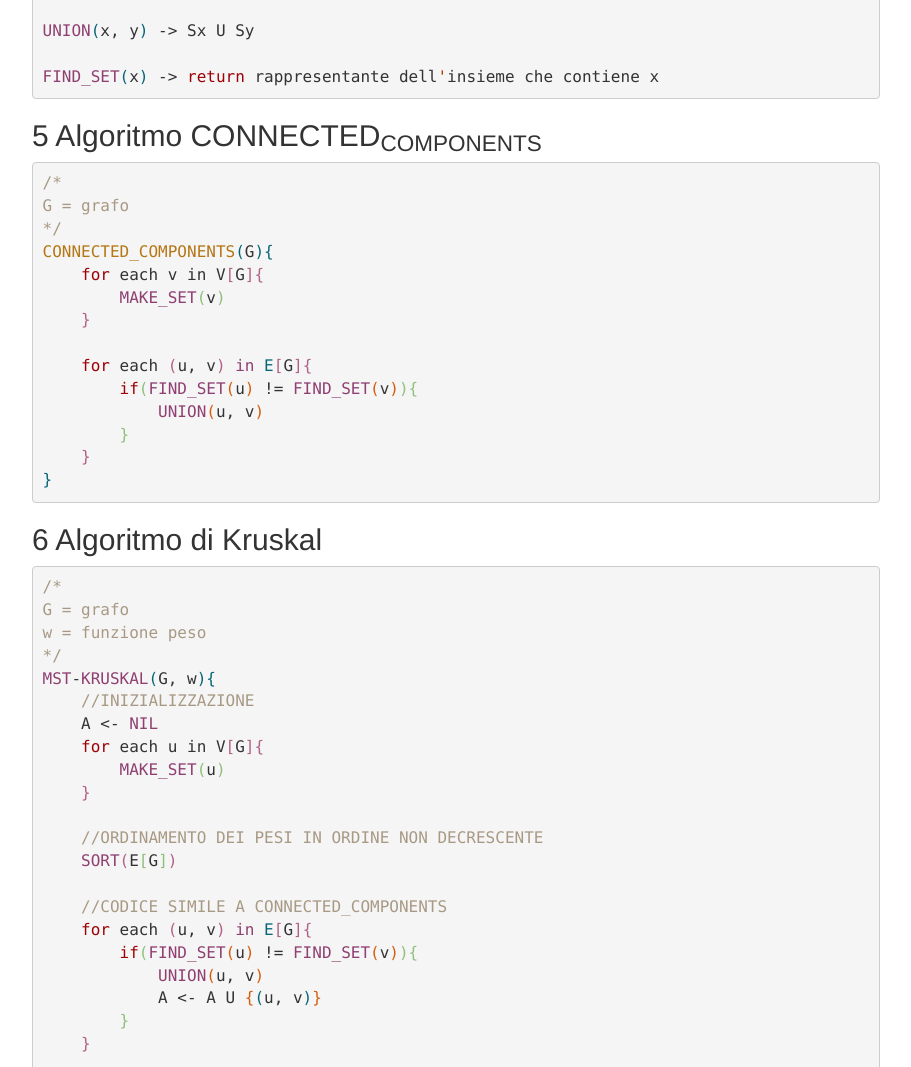
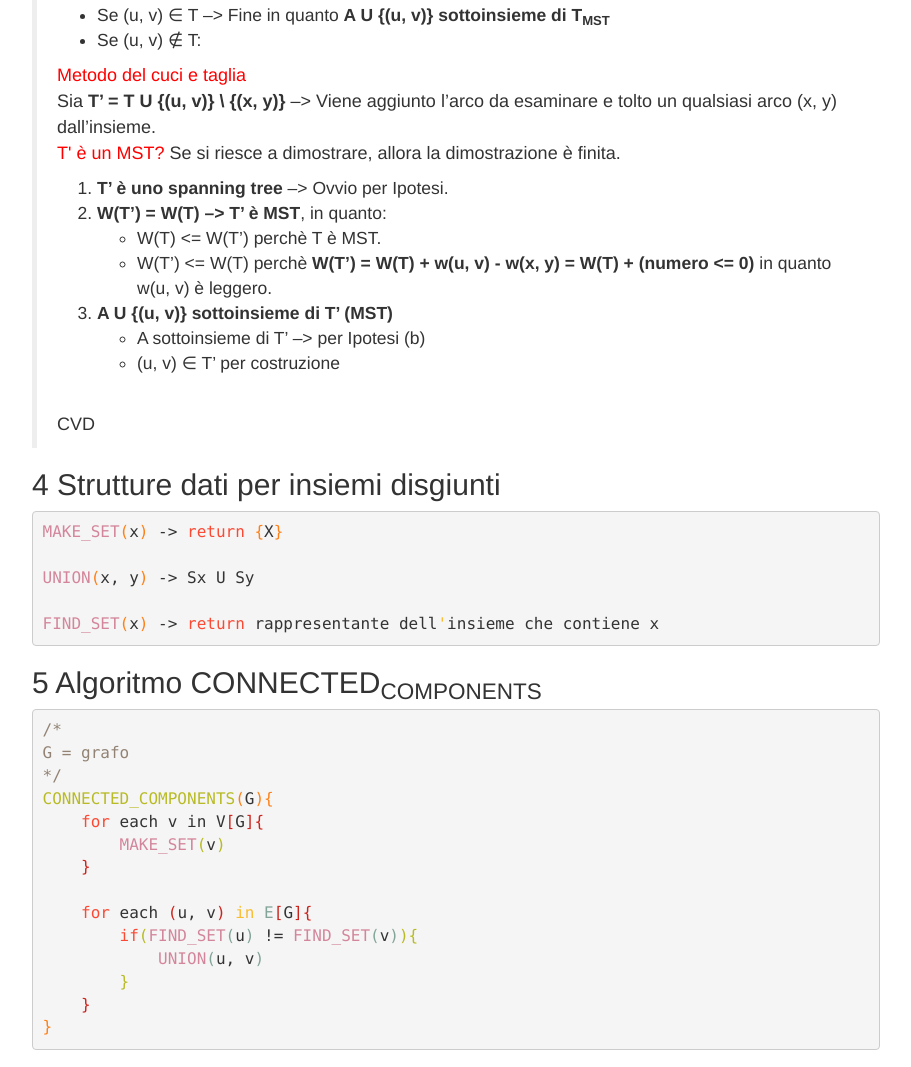
Before and after one commit to Visco01/visco01.github.io, a plain HTML site: page docs/kruskal.html in a window 1280 px wide. Shown: the part 978-2045 px from the top of the page, without its empty margins (38-949 px from the left). Drawn offline with nearby package versions, Linux system fonts and the light colour scheme; some packages are replaced by stand-ins of ours.

Commit message:
added MST demonstration

```diff
--- a/docs/kruskal.html
+++ b/docs/kruskal.html
@@ -2,7 +2,7 @@
 <html lang="en">
 <head>
 <title>MST e Algoritmo di Kruskal</title>
-<!-- 2022-05-08 Sun 12:22 -->
+<!-- 2022-05-18 Wed 21:49 -->
 <meta charset="utf-8">
 <meta name="viewport" content="width=device-width, initial-scale=1">
 <meta name="generator" content="Org-mode">
@@ -189,6 +189,32 @@ $(function() {
     $('.bs-docs-sidebar').affix();
 });
 </script>
+
+<script type="text/x-mathjax-config">
+MathJax.Hub.Config({
+  displayAlign: "center",
+  displayIndent: "2em",
+  messageStyle: "none",
+  "HTML-CSS": {
+    scale: 100,
+    styles: {
+      ".MathJax_Display": {
+        "font-size": "100%"
+      }
+    }
+  },
+  "SVG": {
+    scale: 100,
+    styles: {
+      ".MathJax_SVG_Display": {
+        "font-size": "100%",
+        "margin-left": "-2.281em"
+      }
+    }
+  }
+});
+</script>
+<script src="https://cdn.mathjax.org/mathjax/latest/MathJax.js?config=TeX-AMS_SVG"></script>
 </head>
 <body>
 <div id="content" class="container">
@@ -227,20 +253,20 @@ Uno Spanning Tree è uno MST se il peso del suddetto albero è minimo tra tutti
 <div class="outline-text-2" id="text-2">
 <div class="org-src-container">
 
-<pre class="src src-cpp"><span style="color: #a89984;">/*</span>
-<span style="color: #a89984;">G = grafo</span>
-<span style="color: #a89984;">w = funzione peso</span>
-<span style="color: #a89984;">*/</span>
-<span style="color: #8f3f71;">GENERIC</span>-<span style="color: #8f3f71;">MST</span><span style="color: #076678;">(</span>G, w<span style="color: #076678;">){</span>
-    A &lt;- <span style="color: #8f3f71;">NIL</span>
+<pre class="src src-cpp"><span style="color: #928374;">/*</span>
+<span style="color: #928374;">G = grafo</span>
+<span style="color: #928374;">w = funzione peso</span>
+<span style="color: #928374;">*/</span>
+<span style="color: #d3869b;">GENERIC</span>-<span style="color: #d3869b;">MST</span><span style="color: #fe8019;">(</span>G, w<span style="color: #fe8019;">){</span>
+    A &lt;- <span style="color: #d3869b;">NIL</span>
 
-    <span style="color: #9d0006;">while</span><span style="color: #b16286;">(</span>|A| &lt; |V| - <span style="color: #8f3f71; font-weight: bold;">1</span><span style="color: #b16286;">){</span>
-        Trova un arco sicuro <span style="color: #8f3f71;">per</span> <span style="color: #076678;">A</span> <span style="color: #8ec07c;">(</span>u, v<span style="color: #8ec07c;">)</span>
-        A &lt;- A U <span style="color: #8ec07c;">{</span><span style="color: #d65d0e;">(</span>u, v<span style="color: #d65d0e;">)</span><span style="color: #8ec07c;">}</span>
-    <span style="color: #b16286;">}</span>
+    <span style="color: #fb4934;">while</span><span style="color: #cc241d;">(</span>|A| &lt; |V| - <span style="color: #d3869b; font-weight: bold;">1</span><span style="color: #cc241d;">){</span>
+        Trova un arco sicuro <span style="color: #fabd2f;">per</span> <span style="color: #83a598;">A</span> <span style="color: #b8bb26;">(</span>u, v<span style="color: #b8bb26;">)</span>
+        A &lt;- A U <span style="color: #b8bb26;">{</span><span style="color: #83a598;">(</span>u, v<span style="color: #83a598;">)</span><span style="color: #b8bb26;">}</span>
+    <span style="color: #cc241d;">}</span>
 
-    <span style="color: #9d0006;">return</span> A
-<span style="color: #076678;">}</span>
+    <span style="color: #fb4934;">return</span> A
+<span style="color: #fe8019;">}</span>
 </pre>
 </div>
 </div>
@@ -252,13 +278,15 @@ Uno Spanning Tree è uno MST se il peso del suddetto albero è minimo tra tutti
 <div class="outline-text-2" id="text-3">
 <blockquote>
 <p>
+<font color="red"> Enunciato</font>
+<br>
 Sia G = (V, E, w) un grafo non orientato, pesato e connesso.
 Siano:
 </p>
 <ol class="org-ol">
 <li>A sottoinsieme di E contenuto in qualche MST
 </li>
-<li>(S, V-s) taglio rispetto ad A (nessuno degli archi di A attraversa il taglio)
+<li>(S, V\s) taglio rispetto ad A (nessuno degli archi di A attraversa il taglio)
 </li>
 <li>(u, v) ∈ E è un arco leggero che attraversa il taglio
 </li>
@@ -268,6 +296,51 @@ Siano:
 <b>Allora, l&rsquo;arco (u, v) è sicuro per A.</b>
 <br>
 A U {(u, v)} è contenuto in qualche MST.
+<br>
+<br>
+<font color="red"> Dimostrazione</font>
+<br>
+Sia T sottoinsieme di E un MST che contenga A.
+<br>
+</p>
+<ul class="org-ul">
+<li>Se (u, v) ∈ T &#x2013;&gt; Fine in quanto <b>A U {(u, v)} sottoinsieme di T<sub>MST</sub></b>
+</li>
+<li>Se (u, v) ∉ T:
+</li>
+</ul>
+
+<p>
+<font color="red"> Metodo del cuci e taglia</font>
+<br>
+Sia <b>T&rsquo; = T U {(u, v)} \ {(x, y)}</b> &#x2013;&gt; Viene aggiunto l&rsquo;arco da esaminare e tolto un qualsiasi arco (x, y) dall&rsquo;insieme.
+<br>
+<font color="red"> T' è un MST?</font> Se si riesce a dimostrare, allora la dimostrazione è finita.
+<br>
+</p>
+<ol class="org-ol">
+<li><b>T&rsquo; è uno spanning tree</b> &#x2013;&gt; Ovvio per Ipotesi.
+</li>
+<li><b>W(T&rsquo;) = W(T) &#x2013;&gt; T&rsquo; è MST</b>, in quanto:
+<ul class="org-ul">
+<li>W(T) &lt;= W(T&rsquo;) perchè T è MST.
+</li>
+<li>W(T&rsquo;) &lt;= W(T) perchè <b>W(T&rsquo;) = W(T) + w(u, v) - w(x, y) = W(T) + (numero &lt;= 0)</b> in quanto w(u, v) è leggero.
+</li>
+</ul>
+</li>
+<li><b>A U {(u, v)} sottoinsieme di T&rsquo; (MST)</b>
+<ul class="org-ul">
+<li>A sottoinsieme di T&rsquo; &#x2013;&gt; per Ipotesi (b)
+</li>
+<li>(u, v) ∈ T&rsquo; per costruzione
+</li>
+</ul>
+</li>
+</ol>
+<p>
+<br>
+CVD
 </p>
 </blockquote>
 </div>
@@ -279,11 +352,11 @@ A U {(u, v)} è contenuto in qualche MST.
 <div class="outline-text-2" id="text-4">
 <div class="org-src-container">
 
-<pre class="src src-cpp"><span style="color: #8f3f71;">MAKE_SET</span><span style="color: #076678;">(</span>x<span style="color: #076678;">)</span> -&gt; <span style="color: #9d0006;">return</span> <span style="color: #076678;">{</span>X<span style="color: #076678;">}</span>
+<pre class="src src-cpp"><span style="color: #d3869b;">MAKE_SET</span><span style="color: #fe8019;">(</span>x<span style="color: #fe8019;">)</span> -&gt; <span style="color: #fb4934;">return</span> <span style="color: #fe8019;">{</span>X<span style="color: #fe8019;">}</span>
 
-<span style="color: #8f3f71;">UNION</span><span style="color: #076678;">(</span>x, y<span style="color: #076678;">)</span> -&gt; Sx U Sy
+<span style="color: #d3869b;">UNION</span><span style="color: #fe8019;">(</span>x, y<span style="color: #fe8019;">)</span> -&gt; Sx U Sy
 
-<span style="color: #8f3f71;">FIND_SET</span><span style="color: #076678;">(</span>x<span style="color: #076678;">)</span> -&gt; <span style="color: #9d0006;">return</span> rappresentante dell<span style="color: #af3a03;">'</span>insieme che contiene x
+<span style="color: #d3869b;">FIND_SET</span><span style="color: #fe8019;">(</span>x<span style="color: #fe8019;">)</span> -&gt; <span style="color: #fb4934;">return</span> rappresentante dell<span style="color: #fabd2f;">'</span>insieme che contiene x
 </pre>
 </div>
 </div>
@@ -295,20 +368,20 @@ A U {(u, v)} è contenuto in qualche MST.
 <div class="outline-text-2" id="text-5">
 <div class="org-src-container">
 
-<pre class="src src-cpp"><span style="color: #a89984;">/*</span>
-<span style="color: #a89984;">G = grafo</span>
-<span style="color: #a89984;">*/</span>
-<span style="color: #b57614;">CONNECTED_COMPONENTS</span><span style="color: #076678;">(</span>G<span style="color: #076678;">){</span>
-    <span style="color: #9d0006;">for</span> each v in V<span style="color: #b16286;">[</span>G<span style="color: #b16286;">]{</span>
-        <span style="color: #8f3f71;">MAKE_SET</span><span style="color: #8ec07c;">(</span>v<span style="color: #8ec07c;">)</span>
-    <span style="color: #b16286;">}</span>
+<pre class="src src-cpp"><span style="color: #928374;">/*</span>
+<span style="color: #928374;">G = grafo</span>
+<span style="color: #928374;">*/</span>
+<span style="color: #b8bb26;">CONNECTED_COMPONENTS</span><span style="color: #fe8019;">(</span>G<span style="color: #fe8019;">){</span>
+    <span style="color: #fb4934;">for</span> each v in V<span style="color: #cc241d;">[</span>G<span style="color: #cc241d;">]{</span>
+        <span style="color: #d3869b;">MAKE_SET</span><span style="color: #b8bb26;">(</span>v<span style="color: #b8bb26;">)</span>
+    <span style="color: #cc241d;">}</span>
 
-    <span style="color: #9d0006;">for</span> each <span style="color: #b16286;">(</span>u, v<span style="color: #b16286;">)</span> <span style="color: #8f3f71;">in</span> <span style="color: #076678;">E</span><span style="color: #b16286;">[</span>G<span style="color: #b16286;">]{</span>
-        <span style="color: #9d0006;">if</span><span style="color: #8ec07c;">(</span><span style="color: #8f3f71;">FIND_SET</span><span style="color: #d65d0e;">(</span>u<span style="color: #d65d0e;">)</span> != <span style="color: #8f3f71;">FIND_SET</span><span style="color: #d65d0e;">(</span>v<span style="color: #d65d0e;">)</span><span style="color: #8ec07c;">){</span>
-            <span style="color: #8f3f71;">UNION</span><span style="color: #d65d0e;">(</span>u, v<span style="color: #d65d0e;">)</span>
-        <span style="color: #8ec07c;">}</span>
-    <span style="color: #b16286;">}</span>
-<span style="color: #076678;">}</span>
+    <span style="color: #fb4934;">for</span> each <span style="color: #cc241d;">(</span>u, v<span style="color: #cc241d;">)</span> <span style="color: #fabd2f;">in</span> <span style="color: #83a598;">E</span><span style="color: #cc241d;">[</span>G<span style="color: #cc241d;">]{</span>
+        <span style="color: #fb4934;">if</span><span style="color: #b8bb26;">(</span><span style="color: #d3869b;">FIND_SET</span><span style="color: #83a598;">(</span>u<span style="color: #83a598;">)</span> != <span style="color: #d3869b;">FIND_SET</span><span style="color: #83a598;">(</span>v<span style="color: #83a598;">)</span><span style="color: #b8bb26;">){</span>
+            <span style="color: #d3869b;">UNION</span><span style="color: #83a598;">(</span>u, v<span style="color: #83a598;">)</span>
+        <span style="color: #b8bb26;">}</span>
+    <span style="color: #cc241d;">}</span>
+<span style="color: #fe8019;">}</span>
 </pre>
 </div>
 </div>
@@ -320,30 +393,30 @@ A U {(u, v)} è contenuto in qualche MST.
 <div class="outline-text-2" id="text-6">
 <div class="org-src-container">
 
-<pre class="src src-cpp"><span style="color: #a89984;">/*</span>
-<span style="color: #a89984;">G = grafo</span>
-<span style="color: #a89984;">w = funzione peso</span>
-<span style="color: #a89984;">*/</span>
-<span style="color: #8f3f71;">MST</span>-<span style="color: #8f3f71;">KRUSKAL</span><span style="color: #076678;">(</span>G, w<span style="color: #076678;">){</span>
-    <span style="color: #a89984;">//</span><span style="color: #a89984;">INIZIALIZZAZIONE</span>
-    A &lt;- <span style="color: #8f3f71;">NIL</span>
-    <span style="color: #9d0006;">for</span> each u in V<span style="color: #b16286;">[</span>G<span style="color: #b16286;">]{</span>
-        <span style="color: #8f3f71;">MAKE_SET</span><span style="color: #8ec07c;">(</span>u<span style="color: #8ec07c;">)</span>
-    <span style="color: #b16286;">}</span>
+<pre class="src src-cpp"><span style="color: #928374;">/*</span>
+<span style="color: #928374;">G = grafo</span>
+<span style="color: #928374;">w = funzione peso</span>
+<span style="color: #928374;">*/</span>
+<span style="color: #d3869b;">MST</span>-<span style="color: #d3869b;">KRUSKAL</span><span style="color: #fe8019;">(</span>G, w<span style="color: #fe8019;">){</span>
+    <span style="color: #928374;">//</span><span style="color: #928374;">INIZIALIZZAZIONE</span>
+    A &lt;- <span style="color: #d3869b;">NIL</span>
+    <span style="color: #fb4934;">for</span> each u in V<span style="color: #cc241d;">[</span>G<span style="color: #cc241d;">]{</span>
+        <span style="color: #d3869b;">MAKE_SET</span><span style="color: #b8bb26;">(</span>u<span style="color: #b8bb26;">)</span>
+    <span style="color: #cc241d;">}</span>
 
-    <span style="color: #a89984;">//</span><span style="color: #a89984;">ORDINAMENTO DEI PESI IN ORDINE NON DECRESCENTE</span>
-    <span style="color: #8f3f71;">SORT</span><span style="color: #b16286;">(</span>E<span style="color: #8ec07c;">[</span>G<span style="color: #8ec07c;">]</span><span style="color: #b16286;">)</span>
+    <span style="color: #928374;">//</span><span style="color: #928374;">ORDINAMENTO DEI PESI IN ORDINE NON DECRESCENTE</span>
+    <span style="color: #d3869b;">SORT</span><span style="color: #cc241d;">(</span>E<span style="color: #b8bb26;">[</span>G<span style="color: #b8bb26;">]</span><span style="color: #cc241d;">)</span>
 
-    <span style="color: #a89984;">//</span><span style="color: #a89984;">CODICE SIMILE A CONNECTED_COMPONENTS</span>
-    <span style="color: #9d0006;">for</span> each <span style="color: #b16286;">(</span>u, v<span style="color: #b16286;">)</span> <span style="color: #8f3f71;">in</span> <span style="color: #076678;">E</span><span style="color: #b16286;">[</span>G<span style="color: #b16286;">]{</span>
-        <span style="color: #9d0006;">if</span><span style="color: #8ec07c;">(</span><span style="color: #8f3f71;">FIND_SET</span><span style="color: #d65d0e;">(</span>u<span style="color: #d65d0e;">)</span> != <span style="color: #8f3f71;">FIND_SET</span><span style="color: #d65d0e;">(</span>v<span style="color: #d65d0e;">)</span><span style="color: #8ec07c;">){</span>
-            <span style="color: #8f3f71;">UNION</span><span style="color: #d65d0e;">(</span>u, v<span style="color: #d65d0e;">)</span>
-            A &lt;- A U <span style="color: #d65d0e;">{</span><span style="color: #076678;">(</span>u, v<span style="color: #076678;">)</span><span style="color: #d65d0e;">}</span>
-        <span style="color: #8ec07c;">}</span>
-    <span style="color: #b16286;">}</span>
+    <span style="color: #928374;">//</span><span style="color: #928374;">CODICE SIMILE A CONNECTED_COMPONENTS</span>
+    <span style="color: #fb4934;">for</span> each <span style="color: #cc241d;">(</span>u, v<span style="color: #cc241d;">)</span> <span style="color: #fabd2f;">in</span> <span style="color: #83a598;">E</span><span style="color: #cc241d;">[</span>G<span style="color: #cc241d;">]{</span>
+        <span style="color: #fb4934;">if</span><span style="color: #b8bb26;">(</span><span style="color: #d3869b;">FIND_SET</span><span style="color: #83a598;">(</span>u<span style="color: #83a598;">)</span> != <span style="color: #d3869b;">FIND_SET</span><span style="color: #83a598;">(</span>v<span style="color: #83a598;">)</span><span style="color: #b8bb26;">){</span>
+            <span style="color: #d3869b;">UNION</span><span style="color: #83a598;">(</span>u, v<span style="color: #83a598;">)</span>
+            A &lt;- A U <span style="color: #83a598;">{</span><span style="color: #fe8019;">(</span>u, v<span style="color: #fe8019;">)</span><span style="color: #83a598;">}</span>
+        <span style="color: #b8bb26;">}</span>
+    <span style="color: #cc241d;">}</span>
 
-    <span style="color: #9d0006;">return</span> A
-<span style="color: #076678;">}</span>
+    <span style="color: #fb4934;">return</span> A
+<span style="color: #fe8019;">}</span>
 </pre>
 </div>
 </div>
@@ -380,7 +453,7 @@ L&rsquo;algoritmo di Kruskal è corretto grazie al <a href="#teorema">teorema fo
 </div></div></div>
 <footer id="postamble" class="">
 <div><p class="author">Author: Pietro Visconti</p>
-<p class="date">Created: 2022-05-08 Sun 12:22</p>
+<p class="date">Created: 2022-05-18 Wed 21:49</p>
 <p class="creator"><a href="http://www.gnu.org/software/emacs/">Emacs</a> 28.0.91 (<a href="http://orgmode.org">Org-mode</a> 9.6)</p>
 </div>
 </footer>
```
Also changed, not shown: 1 other file.
